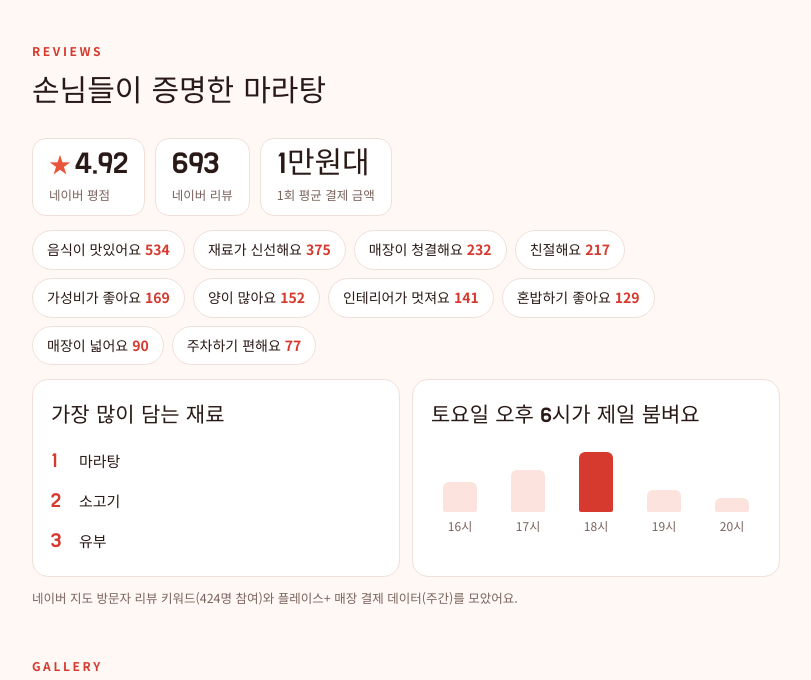
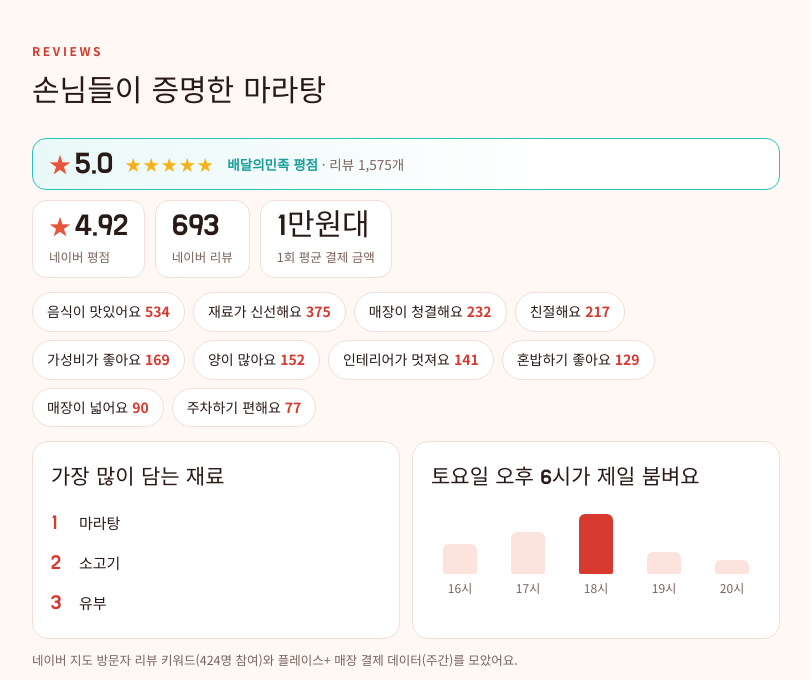
Before and after one commit to Kimyeowool/menu-preview, a plain HTML site: page maralove/index.html in a window 1280 px wide. Shown: the part 1441-2121 px from the top of the page, without its empty margins (234-1045 px from the left). Drawn offline with Linux system fonts and the light colour scheme.

Commit message:
마라는사랑입니다: 배달의민족 평점 5.0 카드 추가
Co-Authored-By: Claude Opus 5.5 <noreply@anthropic.com>

```diff
--- a/maralove/index.html
+++ b/maralove/index.html
@@ -130,6 +130,10 @@ section.block h2 { font-size: 30px; margin-bottom: 20px; }
 .stat b { font-family: var(--font-display); font-weight: 400; font-size: 30px; line-height: 1; font-variant-numeric: tabular-nums; }
 .stat b i { font-style: normal; color: #E8553B; font-size: 22px; margin-right: 4px; }
 .stat span { display: block; font-size: 12.5px; color: var(--muted); margin-top: 4px; }
+.stat .rate { flex-basis: 100%; display: flex; flex-wrap: wrap; align-items: center; gap: 4px 12px; border-color: #2AC1BC; background: linear-gradient(90deg, rgba(42, 193, 188, 0.1), transparent 70%), var(--surface); }
+.stat .rate span { margin-top: 0; font-size: 13.5px; }
+.stat .rate strong { color: #1A9F9A; font-weight: 700; }
+.stat .rate .stars { color: #F5B11B; letter-spacing: 2px; font-size: 16px; }
 .data { display: grid; grid-template-columns: 1fr 1fr; gap: 12px; }
 .data .card ol { margin: 0; padding: 0; list-style: none; display: grid; gap: 6px; }
 .data .card li { display: flex; gap: 10px; align-items: baseline; font-size: 15px; }
@@ -280,6 +284,7 @@ footer .wrap { padding-block: 40px 24px; display: flex; align-items: center; gap
     <div class="eyebrow">REVIEWS</div>
     <h2>손님들이 증명한 마라탕</h2>
     <div class="stat">
+      <div class="rate"><b><i>★</i>5.0</b><span class="stars" aria-hidden="true">★★★★★</span><span><strong>배달의민족 평점</strong> · 리뷰 1,575개</span></div>
       <div><b><i>★</i>4.92</b><span>네이버 평점</span></div>
       <div><b>693</b><span>네이버 리뷰</span></div>
       <div><b>1만원대</b><span>1회 평균 결제 금액</span></div>
```
